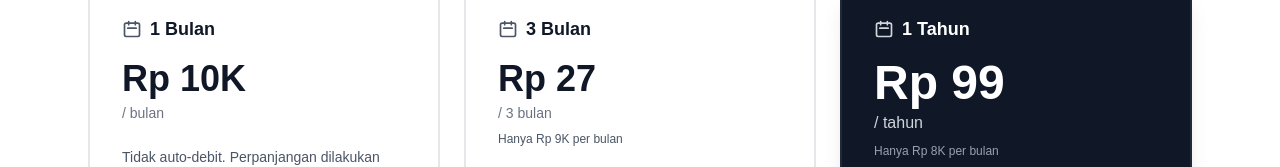
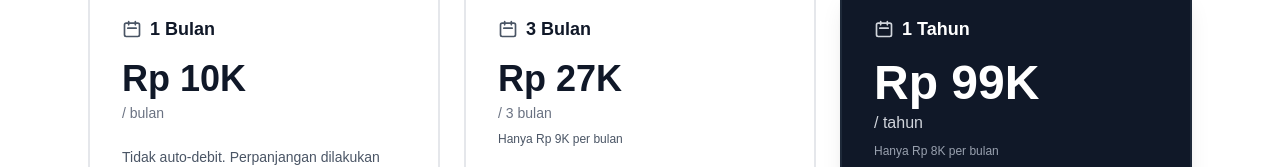
Before and after one commit to vendorin99-byte/fotocloud, a Next.js app: page /pricing in a window 1280 px wide. Shown: the part 512-679 px from the top of the page. Built offline with nearby package versions, Linux system fonts and the light colour scheme; no server answers.

Commit message:
fix: add 'K' suffix to 3-month and 12-month pricing display
Display now shows:
- 1 month: Rp 9.9K
- 3 months: Rp 27K (was showing Rp 27)
- 12 months: Rp 99K (was showing Rp 99)

Co-Authored-By: Claude Haiku 4.5 <noreply@anthropic.com>
EOF

```diff
--- a/src/app/pricing/page.tsx
+++ b/src/app/pricing/page.tsx
@@ -214,7 +214,7 @@ export default function PricingPage() {
             </div>
             <div className="mb-6">
               <div className="text-4xl font-bold text-gray-900">
-                Rp {(pricing["3months"].price / 1000).toFixed(0)}
+                Rp {(pricing["3months"].price / 1000).toFixed(0)}K
               </div>
               <p className="text-sm text-gray-500 mt-1">/ 3 bulan</p>
               <p className="text-xs text-gray-600 mt-2">Hanya Rp {(pricing["3months"].pricePerMonth / 1000).toFixed(0)}K per bulan</p>
@@ -257,7 +257,7 @@ export default function PricingPage() {
             </div>
             <div className="mb-6">
               <div className="text-5xl font-bold">
-                Rp {(pricing["12months"].price / 1000).toFixed(0)}
+                Rp {(pricing["12months"].price / 1000).toFixed(0)}K
               </div>
               <p className="text-gray-300 mt-1">/ tahun</p>
               <p className="text-xs text-gray-400 mt-2">Hanya Rp {(pricing["12months"].pricePerMonth / 1000).toFixed(0)}K per bulan</p>
```
